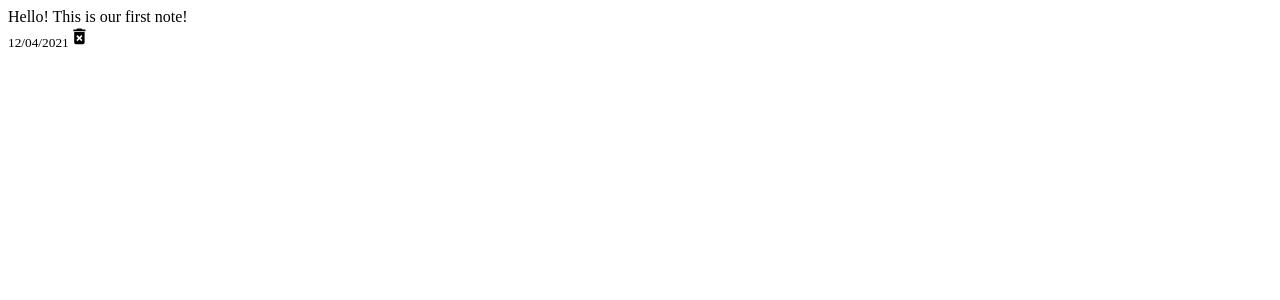
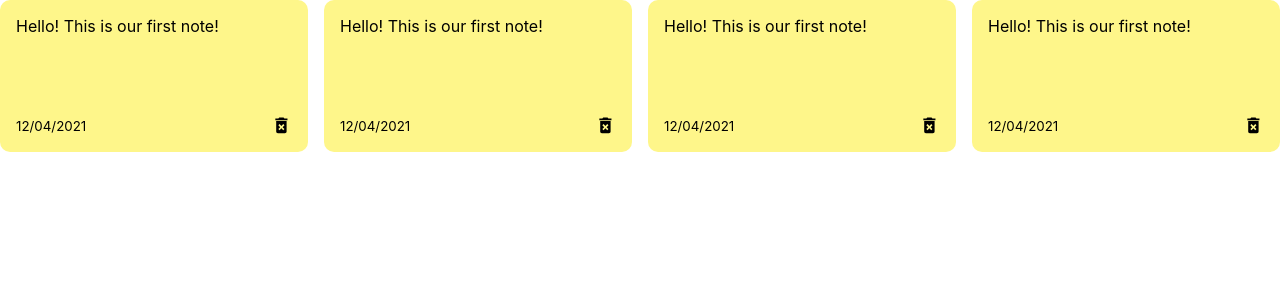
Before and after one commit to shadanamini/notes-application, a React (Create React App) app: page / in a window 1280 px wide. Shown: the top 300 px of the page. Built offline with nearby package versions, Linux system fonts and the light colour scheme.

Commit message:
adding styling

```diff
--- a/src/components/Note.js
+++ b/src/components/Note.js
@@ -2,11 +2,11 @@
 
 const Note = () => {
     return (
-        <div className="note">
+        <div className='note'>
             <span>
                 Hello! This is our first note!
             </span>
-            <div className="note-footer">
+            <div className='note-footer'>
                 <small>
                     12/04/2021
                 </small>
--- a/src/components/NotesList.js
+++ b/src/components/NotesList.js
@@ -4,6 +4,9 @@
     return (
         <div className="notes-list">
             <Note />
+            <Note />
+            <Note />
+            <Note />
         </div>
     );
 };
--- a/src/index.css
+++ b/src/index.css
@@ -11,3 +11,25 @@
   font-family: source-code-pro, Menlo, Monaco, Consolas, 'Courier New',
     monospace;
 }
+
+.note {
+  background-color: #fef68a;
+  border-radius: 10px;
+  padding: 1rem;
+  min-height: 120px;
+  display: flex;
+  flex-direction: column;
+  justify-content: space-between;
+}
+
+.note-footer {
+  display: flex;
+  align-items: center;
+  justify-content: space-between;
+}
+
+.notes-list {
+  display: grid;
+  grid-gap: 1rem;
+  grid-template-columns: repeat(auto-fit, minmax(250px, 1fr));
+}
--- a/src/index.js
+++ b/src/index.js
@@ -1,5 +1,6 @@
 import React from 'react';
 import ReactDOM from 'react-dom/client';
+import './index.css';
 import App from './App';
 
 const root = ReactDOM.createRoot(document.getElementById('root'));
```
